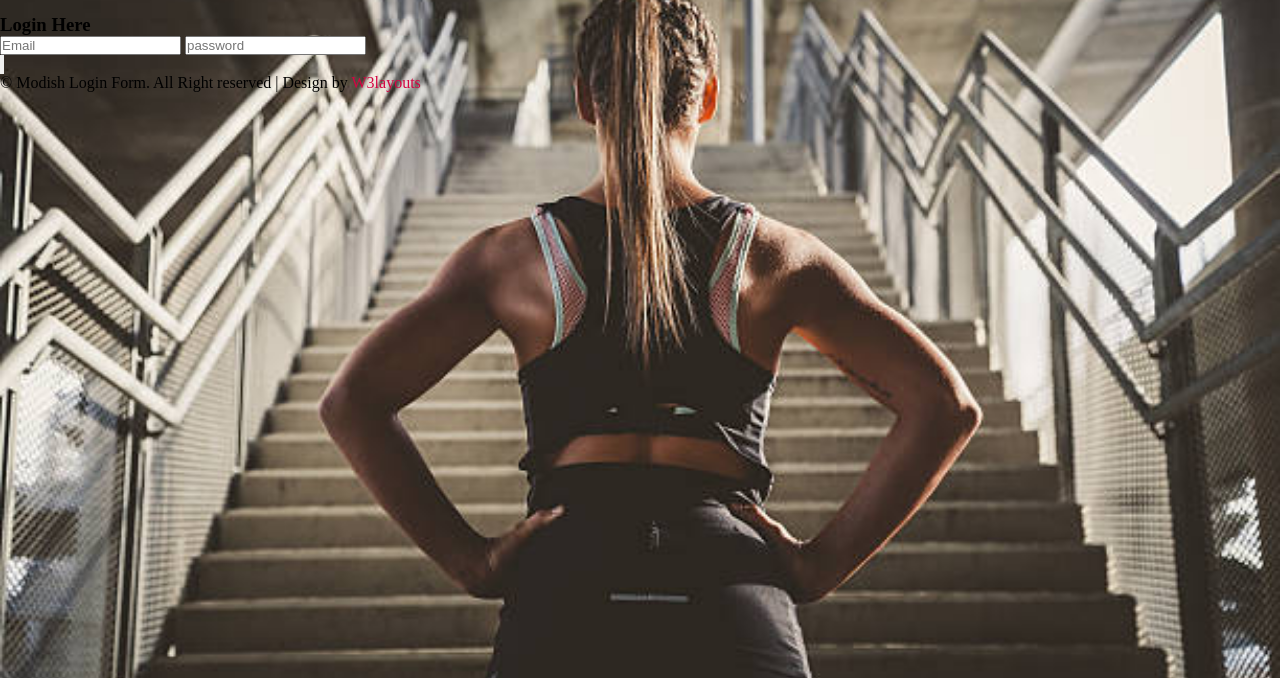
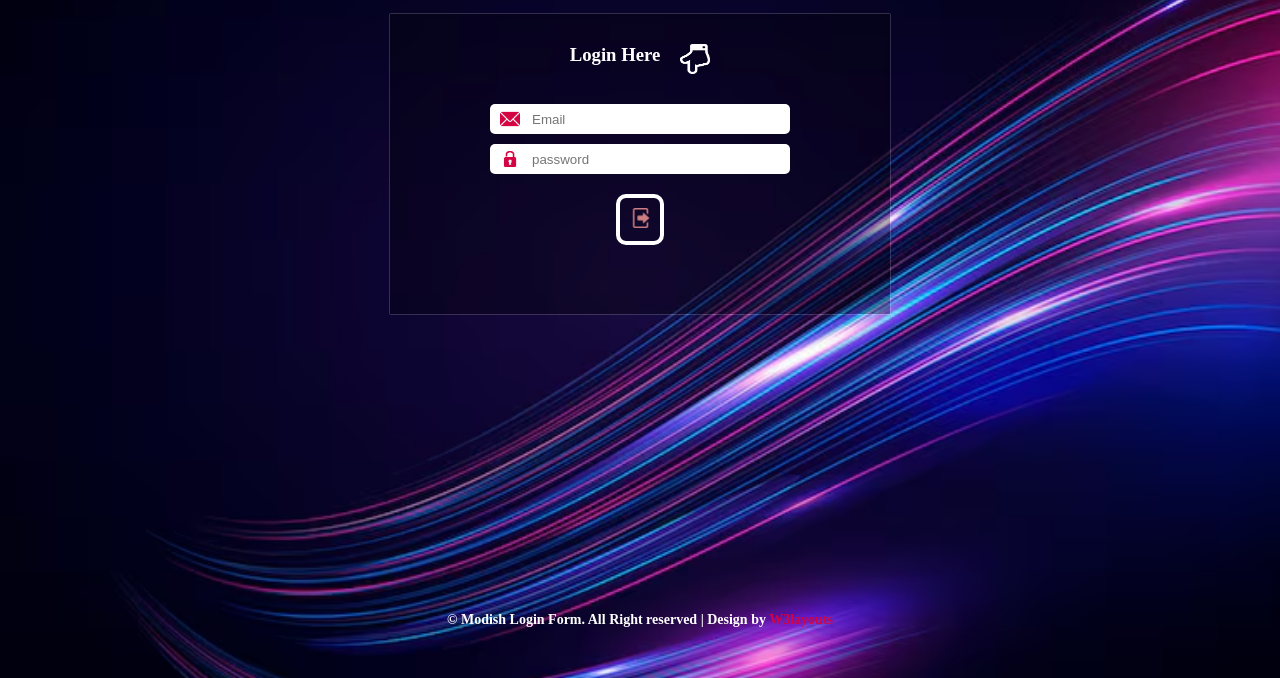
Before and after one commit to tushalbarvaliya/login_html_css, a plain HTML site: page index.html in a window 1280 px wide. Shown: the part 122-800 px from the top of the page. Drawn offline with Linux system fonts and the light colour scheme; a web font is replaced by a local one.

Commit message:
style:fortmated Style

```diff
--- a/index.html
+++ b/index.html
@@ -20,13 +20,22 @@
           <span class="pink">F</span>orm
         </h1>
       </header>
-      <section>
-        <h3>Login Here <img src="" alt="" /></h3>
+      <section id="login_containder">
         <div>
-          <label for="Email">
+          <h3>
+            <div>
+                Login Here <img src="./down_hand.png" alt="" id="hand_down_icon" />
+            </div>
+          </h3>
+          <div class="input">
+            <label for="email">
+              <img src="email_icon.png" alt="" srcset="" id="email_icon" />
               <input type="text" placeholder="Email" id="email" name="email" />
             </label>
+          </div>
+          <div class="input">
             <label for="password">
+                <img src="./unlock.png" alt="" srcset="">
               <input
                 type="text"
                 placeholder="password"
@@ -36,12 +45,15 @@
             </label>
           </div>
           <button type="submit">
-          <img src="" alt="" />
+            <img src="./login.png" alt="" />
           </button>
+        </div>
       </section>
       <footer>
+        <h6>
           &#169; Modish Login Form. All Right reserved | Design by
           <span class="pink">W3layouts</span>
+        </h6>
       </footer>
     </main>
   </body>
--- a/style.css
+++ b/style.css
@@ -8,11 +8,12 @@ html,
 body {
   height: 100%;
   width: 100%;
+  color: white;
 }
 
 main{
     height: 100vh;
-    background-image: url(./istockphoto.jpg);
+    background-image: url(./backf.avif);
     background-repeat: no-repeat;
     background-position: center;
     background-size: cover;
@@ -28,3 +29,114 @@ main{
     font-size: 60px;
     padding: 30px;
 }
+
+
+
+
+#login_containder{
+    display: flex;
+    align-items: center;
+    justify-content: center;
+}
+#login_containder > div{
+    display: flex;
+    flex-direction: column;
+    height: 300px;
+    width: 500px;
+    align-items: center;
+    background-color: rgba(0, 0, 0, 0.3);
+    box-shadow: 0px 0px  1px  white;
+
+}
+#login_containder > div > h3{
+    text-align: center;
+    color: white;
+    margin-top: 30px;
+}
+
+h3>div{
+    width: 200px;
+    /* border: 2px solid red; */
+    height: 110%;
+    display: flex;
+    justify-content: center;
+    margin-bottom: 20px;
+}
+
+
+#hand_down_icon{
+    height: 30px;
+    width: 30px;
+    /* padding-top: 10px; */
+    filter: invert(1);
+    margin-left: 20px;
+}
+
+
+
+
+
+
+.input{
+    width: 300px;
+    align-content: center;
+    outline: none;
+    border: none;
+}
+
+.input > label {
+    background-color: white;
+    display: flex;
+    margin-top: 10px;
+    align-items: center;
+    height: 30px;
+    border-radius: 5px;
+}
+.input >label> input{
+    outline: none;
+    border: none;
+    height: 20px;
+    width: 200px;
+    margin-left: 12px;
+}
+
+.input > label >img{
+    height: 20px;
+    width: 20px;
+    margin-left: 10px;
+}
+
+
+
+button{
+    background-color: transparent;
+    border: 4px solid white;
+    margin-top: 20px;
+    border-radius: 10px;
+
+}
+
+button > img{
+    height: 20px;
+    width: 20px;
+    margin: 10px;
+}
+
+
+
+
+
+
+
+
+
+footer{
+    position: fixed;
+    bottom: 50px;
+    width: 100%;
+}
+
+footer>h6{
+    text-align: center;
+    font-size: 14px;
+}
```
Also changed, not shown: backf.avif (added), email_icon.png (added), login.png (added), unlock.png (added). Lines whose indentation alone changed are shown as unchanged.
